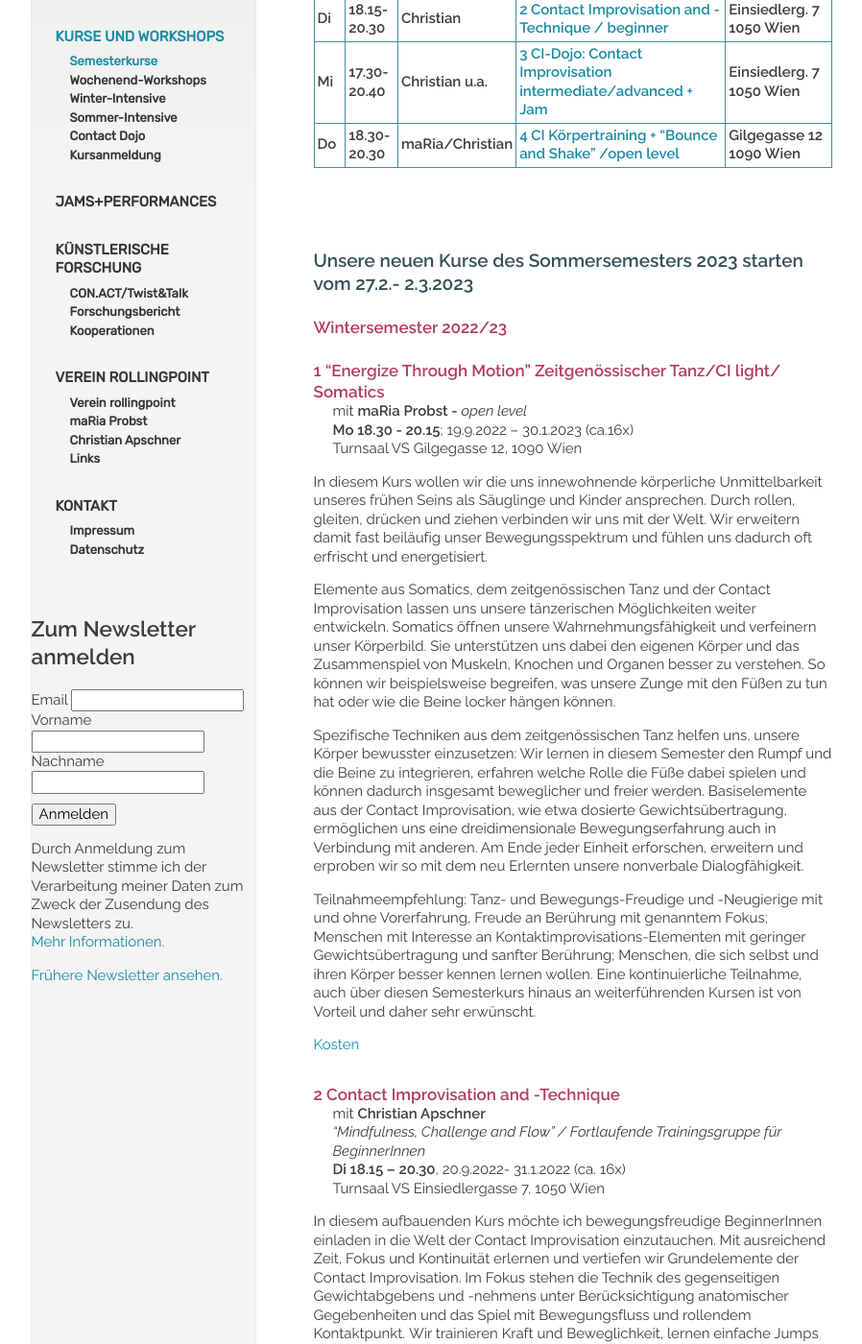
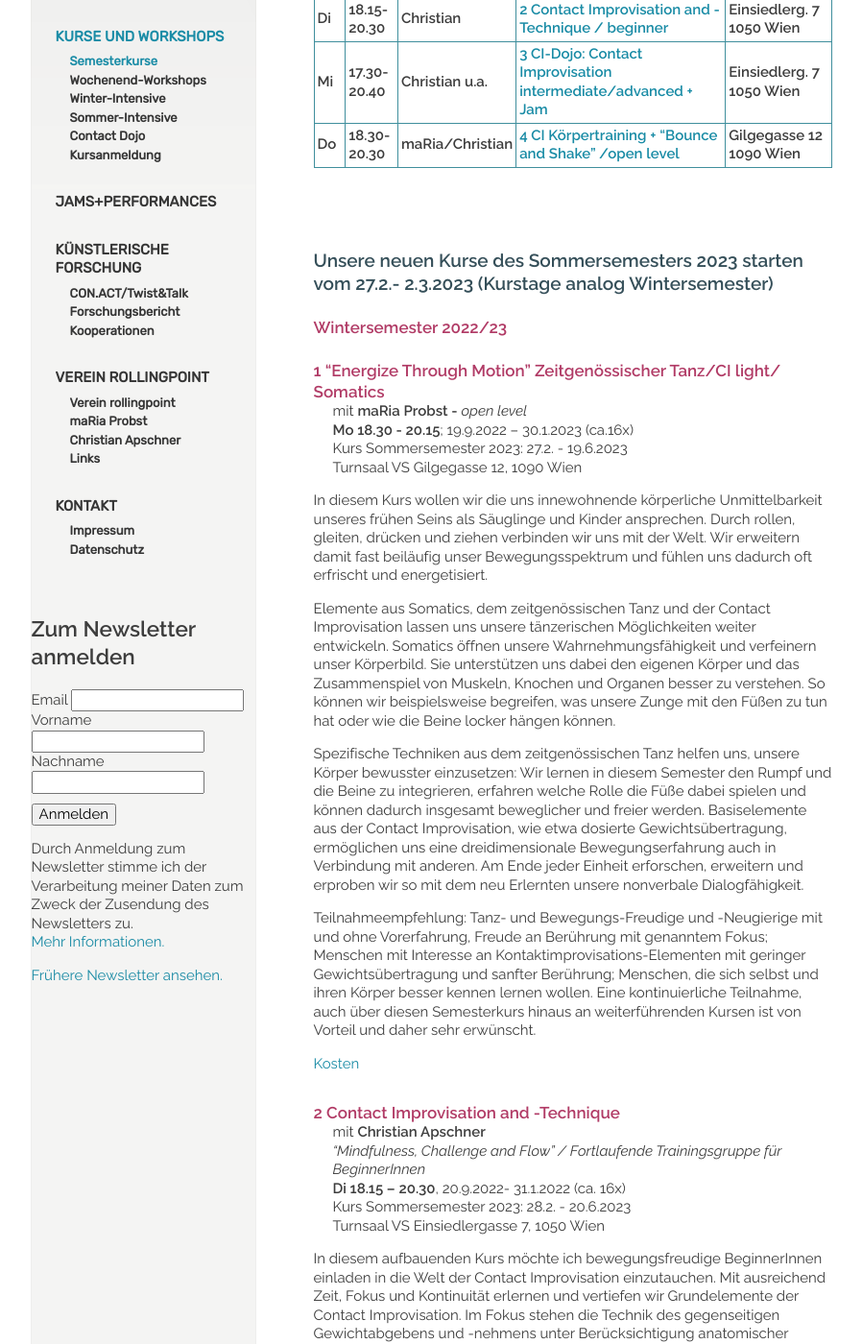
Before and after one commit to manulari/rollingpointat, a Jekyll site: the page built from _pages_de/kurse.md, in a window 1280 px wide and 1400 px high, scrolled down 270 px. Shown: the whole window at 96% size, without its empty margins (152-1050 px from the left). Built offline with Jekyll 4.4.1, drawn with Linux system fonts in a browser that asks for light colours; comment, search, counter and statistics services are not loaded; some of the changed text lies outside the part shown.

Commit message:
Update page (de) “kurse”

```diff
--- a/_pages_de/kurse.md
+++ b/_pages_de/kurse.md
@@ -14,7 +14,7 @@ title: KURSE UND WORKSHOPS
 \
 &nbsp;
 
-### Unsere neuen Kurse des Sommersemesters 2023 starten vom 27.2.- 2.3.2023
+### Unsere neuen Kurse des Sommersemesters 2023 starten vom 27.2.- 2.3.2023 (Kurstage analog Wintersemester)
 
 <div class="named-anchor" id="mo"></div>
 
@@ -24,6 +24,7 @@ title: KURSE UND WORKSHOPS
 
 mit **maRia Probst -** *open level*\
 **Mo 18.30 - 20.15**; 19.9.2022 – 30.1.2023 (ca.16x)\
+Kurs Sommersemester 2023: 27.2. - 19.6.2023\
 Turnsaal VS Gilgegasse 12, 1090 Wien
 
 In diesem Kurs wollen wir die uns innewohnende körperliche Unmittelbarkeit unseres frühen Seins
@@ -61,6 +62,7 @@ daher sehr erwünscht.
 mit **Christian Apschner**\
 *"Mindfulness, Challenge and Flow" / Fortlaufende Trainingsgruppe für BeginnerInnen*\
 **Di 18.15 – 20.30**, 20.9.2022- 31.1.2022 (ca. 16x)\
+Kurs Sommersemester 2023: 28.2. - 20.6.2023\
 Turnsaal VS Einsiedlergasse 7, 1050 Wien
 
 In diesem aufbauenden Kurs möchte ich bewegungsfreudige BeginnerInnen einladen in die Welt der Contact Improvisation einzutauchen. Mit ausreichend Zeit, Fokus und Kontinuität erlernen und vertiefen wir Grundelemente der Contact Improvisation. Im Fokus stehen die Technik des gegenseitigen Gewichtabgebens und -nehmens unter Berücksichtigung anatomischer Gegebenheiten und das Spiel mit Bewegungsfluss und rollendem Kontaktpunkt. Wir trainieren Kraft und Beweglichkeit, lernen einfache Jumps und Lifts, und üben uns fallen zu lassen und sicher zu landen. Verschiedene Variationen von Roll- und Spiralbewegungen erweitern unsere tänzerischen Fähigkeiten.
@@ -80,6 +82,7 @@ Teilnahmeempfehlungen: Da wir in der Contact Improvisation gegenseitig Körperge
 mit **Christian Apschner und den GastlehrerInnen Ingrid Hörlezeder und Alina Bertha**\
 Fortlaufende Trainingsgruppe, Teilnahme an einzelnen Terminen möglich\
 Mi 17.30 - 20.40, 21.9.2022 – 1.2.2023 (ca.15x)\
+Kurs Sommersemester 2023: 1.3. - 21.6.2023\
 Turnsaal VS Einsiedlergasse 7, 1050 Wien\
 **Trainingsgruppe 17.30-19.00**\
 **Offene Jam 19.10-20.40**
@@ -105,6 +108,7 @@ Die offene Jam im Anschluss an das Training lädt zum freien Contact Improvisati
 mit **maRia Probst und Christian Apschner (abwechselnd)**\
 *open level*\
 **Do 18.30 – 20.30**, 22.9.2022 - 2.2.2023 (ca.15x)\
+Kursstart Sommersemester 2023: 2.3.2023\
 Turnsaal VS Gilgegasse 12, 1090 Wien
 
 <!--StartFragment-->
```
